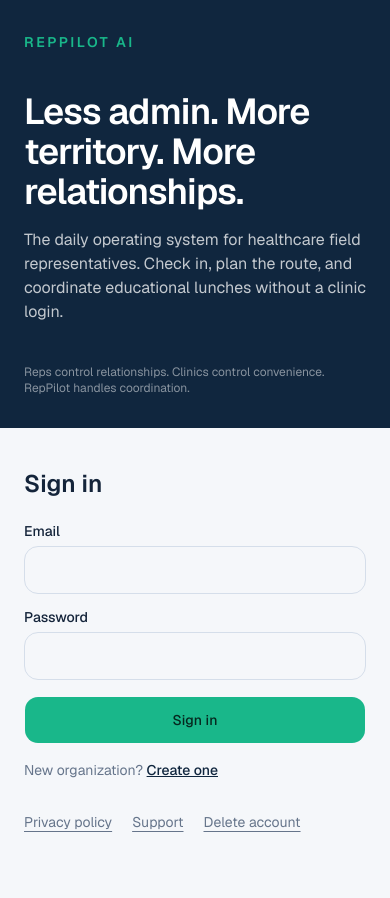
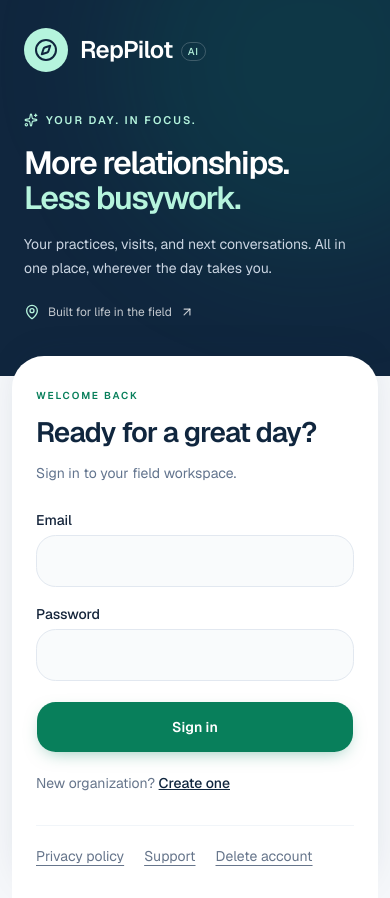
Before and after one commit to dathanj04/RepPilot, a Next.js app: page /login in a window 390 px wide. Before the commit the page ends 872 px from the top, so only its background shows below. Built offline with nearby package versions, Linux system fonts and the light colour scheme.

Commit message:
Polish mobile sign-in, navigation, and workspace surfaces

```diff
--- a/src/app/globals.css
+++ b/src/app/globals.css
@@ -134,3 +134,18 @@
   a, button, input, textarea, select { touch-action: manipulation; }
   :focus-visible { outline: 2px solid #087f5b; outline-offset: 3px; }
 }
+
+/* Field-friendly mobile surfaces and safe-area spacing. */
+@media (max-width: 767px) {
+  .app-mobile-header { height: calc(4.25rem + env(safe-area-inset-top)); padding-top: env(safe-area-inset-top); padding-inline: 1.25rem; gap: 1rem; border-bottom-color: #e8edf0; }
+  .mobile-workspace { background: #f4f7f6; padding-bottom: calc(6.5rem + env(safe-area-inset-bottom)); overscroll-behavior-y: contain; }
+  .mobile-bottom-nav { bottom: max(.75rem, env(safe-area-inset-bottom)); }
+  .mobile-page { overflow-wrap: anywhere; }
+  .mobile-page > div:first-child > :last-child:not(:first-child) { max-width: 100%; }
+  .mobile-workspace input:not([type=checkbox]):not([type=radio]), .mobile-workspace textarea, .mobile-workspace select, .login-page input { font-size: 16px; }
+  .mobile-workspace [data-slot=button], .mobile-workspace [data-slot=input], .mobile-workspace [data-slot=select-trigger] { min-height: 44px; }
+  .mobile-workspace [data-slot=card] { border-radius: 1.25rem; box-shadow: 0 3px 14px -10px rgb(16 38 62 / .18); }
+  .mobile-workspace [data-slot=tabs-list] { max-width: 100%; overflow-x: auto; justify-content: flex-start; }
+  .mobile-workspace [data-slot=dialog-content] { max-height: calc(100dvh - 2rem); overflow-y: auto; border-radius: 1.5rem; }
+}
+@media (prefers-reduced-motion: reduce) { *, *::before, *::after { scroll-behavior: auto !important; } }
--- a/src/app/login/page.tsx
+++ b/src/app/login/page.tsx
@@ -1,3 +1,4 @@
+import { Compass, ArrowUpRight, MapPin, Sparkles } from "lucide-react";
 import { LegalLinks } from "@/components/legal/public-page";
 import { LoginForm } from "@/components/auth/login-form";
 
@@ -5,22 +6,28 @@ export const metadata = { title: "Sign in" };
 
 export default function LoginPage() {
   return (
-    <main className="grid min-h-dvh lg:grid-cols-2">
-      <section className="flex flex-col justify-between bg-[#10263E] px-6 py-8 text-white lg:px-12">
-        <p className="text-sm font-semibold tracking-[0.18em] text-[#19B78A]">REPPILOT AI</p>
-        <div className="max-w-md py-10">
-          <h1 className="text-4xl font-semibold tracking-tight">Less admin. More territory. More relationships.</h1>
-          <p className="mt-4 text-white/75">
-            The daily operating system for healthcare field representatives. Check in, plan the route, and coordinate educational lunches without a clinic login.
-          </p>
+    <main className="login-page min-h-dvh lg:grid lg:grid-cols-2">
+      <section className="login-intro relative isolate flex flex-col justify-between overflow-hidden bg-[#10263e] px-6 pb-12 pt-[max(1.75rem,env(safe-area-inset-top))] text-white sm:px-10 lg:min-h-dvh lg:px-16 lg:py-12">
+        <div aria-hidden="true" className="pointer-events-none absolute -right-28 -top-32 -z-10 size-96 rounded-full bg-emerald-400/10 blur-3xl" />
+        <div className="flex items-center gap-3">
+          <span className="grid size-11 place-items-center rounded-2xl bg-[#b5f4dd] text-[#10263e]"><Compass className="size-6" aria-hidden="true" /></span>
+          <span className="text-2xl font-semibold tracking-tight">RepPilot<span className="ml-2 rounded-md border border-white/20 px-1.5 py-0.5 align-middle text-[10px] font-medium tracking-widest text-[#b5f4dd]">AI</span></span>
         </div>
-        <p className="text-xs text-white/50">Reps control relationships. Clinics control convenience. RepPilot handles coordination.</p>
+        <div className="max-w-lg pb-2 pt-10 lg:py-16">
+          <p className="mb-4 flex items-center gap-2 text-[11px] font-semibold tracking-[0.18em] text-[#b5f4dd]"><Sparkles className="size-3.5" aria-hidden="true" /> YOUR DAY. IN FOCUS.</p>
+          <h1 className="text-[clamp(2rem,8vw,2.75rem)] font-semibold leading-[1.12] tracking-[-0.045em] lg:text-6xl">More relationships.<br /><span className="text-[#b5f4dd]">Less busywork.</span></h1>
+          <p className="mt-4 max-w-sm text-sm leading-6 text-slate-300 lg:text-base">Your practices, visits, and next conversations. All in one place, wherever the day takes you.</p>
+          <div className="mt-6 flex items-center gap-2 text-xs text-white/75"><MapPin className="size-4 text-[#b5f4dd]" aria-hidden="true" /> Built for life in the field <ArrowUpRight className="size-3.5" aria-hidden="true" /></div>
+        </div>
+        <p className="hidden max-w-sm text-xs leading-5 text-slate-400 lg:block">Reps control relationships. Clinics control convenience. RepPilot handles coordination.</p>
       </section>
-      <section className="flex items-center justify-center px-6 py-10">
-        <div className="w-full max-w-md">
-          <h2 className="mb-6 text-2xl font-semibold">Sign in</h2>
+      <section className="login-panel relative z-10 mx-3 -mt-5 rounded-t-[2rem] bg-white px-6 pb-[max(2rem,env(safe-area-inset-bottom))] pt-8 shadow-[0_-8px_40px_-20px_rgba(16,38,62,0.25)] sm:mx-6 sm:px-10 lg:m-0 lg:flex lg:items-center lg:justify-center lg:rounded-none lg:px-12 lg:py-16 lg:shadow-none">
+        <div className="mx-auto w-full max-w-md">
+          <p className="mb-2 text-[10px] font-semibold tracking-[0.18em] text-[#087f5b]">WELCOME BACK</p>
+          <h2 className="text-[1.75rem] font-semibold tracking-[-0.035em] text-[#10263e]">Ready for a great day?</h2>
+          <p className="mb-7 mt-2 text-sm leading-6 text-slate-500">Sign in to your field workspace.</p>
           <LoginForm />
-          <div className="mt-8"><LegalLinks /></div>
+          <div className="mt-8 border-t border-slate-100 pt-5 text-center"><LegalLinks /></div>
         </div>
       </section>
     </main>
--- a/src/components/auth/login-form.tsx
+++ b/src/components/auth/login-form.tsx
@@ -23,17 +23,17 @@ export function LoginForm() {
   const [password, setPassword] = useState("");
 
   return (
-    <form action={formAction} className="space-y-4">
+    <form action={formAction} className="space-y-5">
       <div className="space-y-2">
         <Label htmlFor="email">Email</Label>
-        <Input id="email" name="email" type="email" autoComplete="username" value={email} onChange={(event) => setEmail(event.target.value)} className="h-12" required />
+        <Input id="email" name="email" type="email" autoComplete="username" value={email} onChange={(event) => setEmail(event.target.value)} className="h-[52px] rounded-xl border-slate-200 bg-slate-50/80 px-4 text-base focus:bg-white" required />
       </div>
       <div className="space-y-2">
         <Label htmlFor="password">Password</Label>
-        <Input id="password" name="password" type="password" autoComplete="current-password" value={password} onChange={(event) => setPassword(event.target.value)} className="h-12" required />
+        <Input id="password" name="password" type="password" autoComplete="current-password" value={password} onChange={(event) => setPassword(event.target.value)} className="h-[52px] rounded-xl border-slate-200 bg-slate-50/80 px-4 text-base focus:bg-white" required />
       </div>
-      {state?.error ? <p className="text-sm text-[#D94B4B]">{state.error}</p> : null}
-      <Button type="submit" className="h-12 w-full bg-[#19B78A] text-[#06281f] hover:bg-[#15a37b]" disabled={pending}>
+      {state?.error ? <p role="alert" className="rounded-xl bg-red-50 p-3 text-sm text-red-700">{state.error}</p> : null}
+      <Button type="submit" className="h-[52px] w-full rounded-xl bg-[#087f5b] text-sm font-semibold text-white shadow-[0_6px_18px_-8px_rgba(8,127,91,0.5)] hover:bg-[#076b4d]" disabled={pending}>
         {pending ? "Signing in…" : "Sign in"}
       </Button>
       {demoLogin ? <div className="space-y-2 pt-2">
--- a/src/components/shell/nav.tsx
+++ b/src/components/shell/nav.tsx
@@ -72,7 +72,7 @@ export function BottomNav({ unread }: { unread: number }) {
     { href: "/more", label: "More", icon: "more" },
   ];
   return (
-    <nav aria-label="Mobile navigation" className="fixed inset-x-0 bottom-0 z-40 border-t border-slate-200 bg-white/95 pb-[env(safe-area-inset-bottom)] backdrop-blur-xl md:hidden">
+    <nav aria-label="Mobile navigation" className="mobile-bottom-nav fixed inset-x-3 bottom-3 z-40 rounded-[1.75rem] border border-white/80 bg-white/95 px-1 pb-0 shadow-[0_8px_40px_-12px_rgba(16,38,62,0.28)] backdrop-blur-xl md:hidden">
       <ul className="grid grid-cols-5">
         {items.map((item) => {
           const Icon = ICONS[item.icon];
@@ -83,11 +83,11 @@ export function BottomNav({ unread }: { unread: number }) {
                 href={item.href}
                 aria-current={active ? "page" : undefined}
                 className={cn(
-                  "flex h-20 flex-col items-center justify-center gap-1 text-[11px] font-medium",
-                  active ? "text-[#10263E]" : "text-[#66758B]",
+                  "flex h-[68px] flex-col items-center justify-center gap-1 rounded-2xl text-[10px] font-semibold transition-colors",
+                  active ? "text-[#087f5b]" : "text-[#66758B]",
                 )}
               >
-                <span className={cn("relative rounded-xl px-4 py-1.5", active && "bg-emerald-50")}>
+                <span className={cn("relative rounded-xl px-3 py-1.5", active && "bg-[#dff5eb]")}>
                   <Icon className={cn("size-5", item.href === "/today" && "size-6")} />
                   {item.href === "/more" && unread > 0 ? (
                     <span className="absolute -top-1 -right-2 grid min-w-4 place-items-center rounded-full bg-[#D94B4B] px-1 text-[10px] text-white">
--- a/src/components/ui/page.tsx
+++ b/src/components/ui/page.tsx
@@ -12,11 +12,11 @@ export function PageFrame({
   children: ReactNode;
 }) {
   return (
-    <div className="mx-auto w-full max-w-7xl px-4 py-6 md:px-8 md:py-10">
-      <div className="mb-8 flex flex-wrap items-end justify-between gap-3">
+    <div className="mobile-page mx-auto w-full max-w-7xl px-5 py-6 md:px-8 md:py-10">
+      <div className="mb-6 flex flex-wrap items-end justify-between gap-3">
         <div>
-          <h1 className="text-3xl font-semibold tracking-[-0.04em] text-[#10263E] md:text-4xl">{title}</h1>
-          {subtitle ? <p className="mt-3 max-w-2xl text-sm leading-6 text-[#66758B]">{subtitle}</p> : null}
+          <h1 className="text-[1.75rem] font-semibold tracking-[-0.04em] text-[#10263E] md:text-4xl">{title}</h1>
+          {subtitle ? <p className="mt-2 max-w-2xl text-sm leading-6 text-[#66758B]">{subtitle}</p> : null}
         </div>
         {action}
       </div>
@@ -27,9 +27,9 @@ export function PageFrame({
 
 export function MetricCard({ label, value, hint }: { label: string; value: string; hint?: string }) {
   return (
-    <div className="relative overflow-hidden rounded-2xl border border-slate-200/80 bg-white p-6 shadow-[0_4px_24px_-12px_rgba(16,38,62,0.18)]">
+    <div className="relative overflow-hidden rounded-2xl border border-slate-200/80 bg-white p-4 md:p-6 shadow-[0_4px_24px_-12px_rgba(16,38,62,0.18)]">
       <p className="text-xs font-medium tracking-wide text-[#66758B]">{label}</p>
-      <p className="mt-3 text-4xl font-semibold tracking-tight text-[#10263E] tabular-nums">{value}</p>
+      <p className="mt-3 text-3xl md:text-4xl font-semibold tracking-tight text-[#10263E] tabular-nums">{value}</p>
       {hint ? <p className="mt-3 text-xs text-[#66758B]">{hint}</p> : null}
     </div>
   );
```
Also changed, not shown: src/components/shell/app-shell.tsx (+5 -5 lines).
